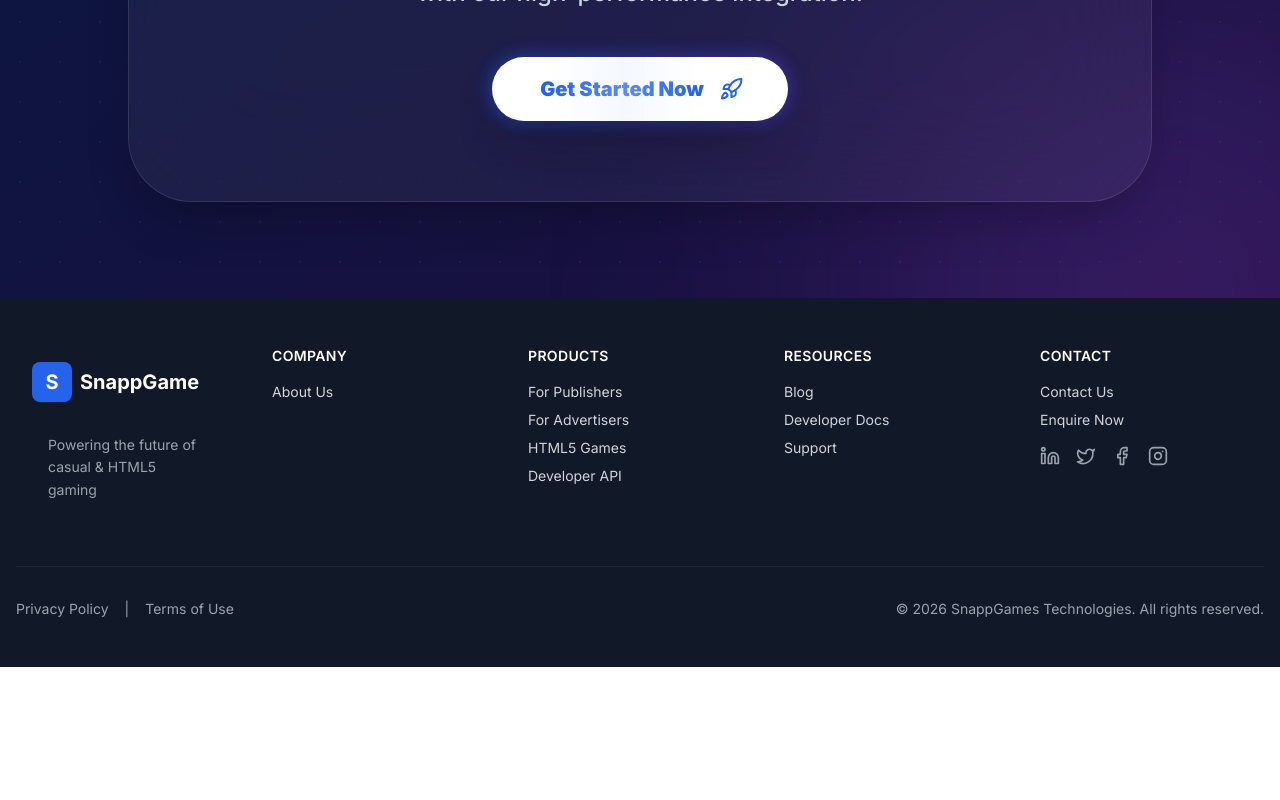
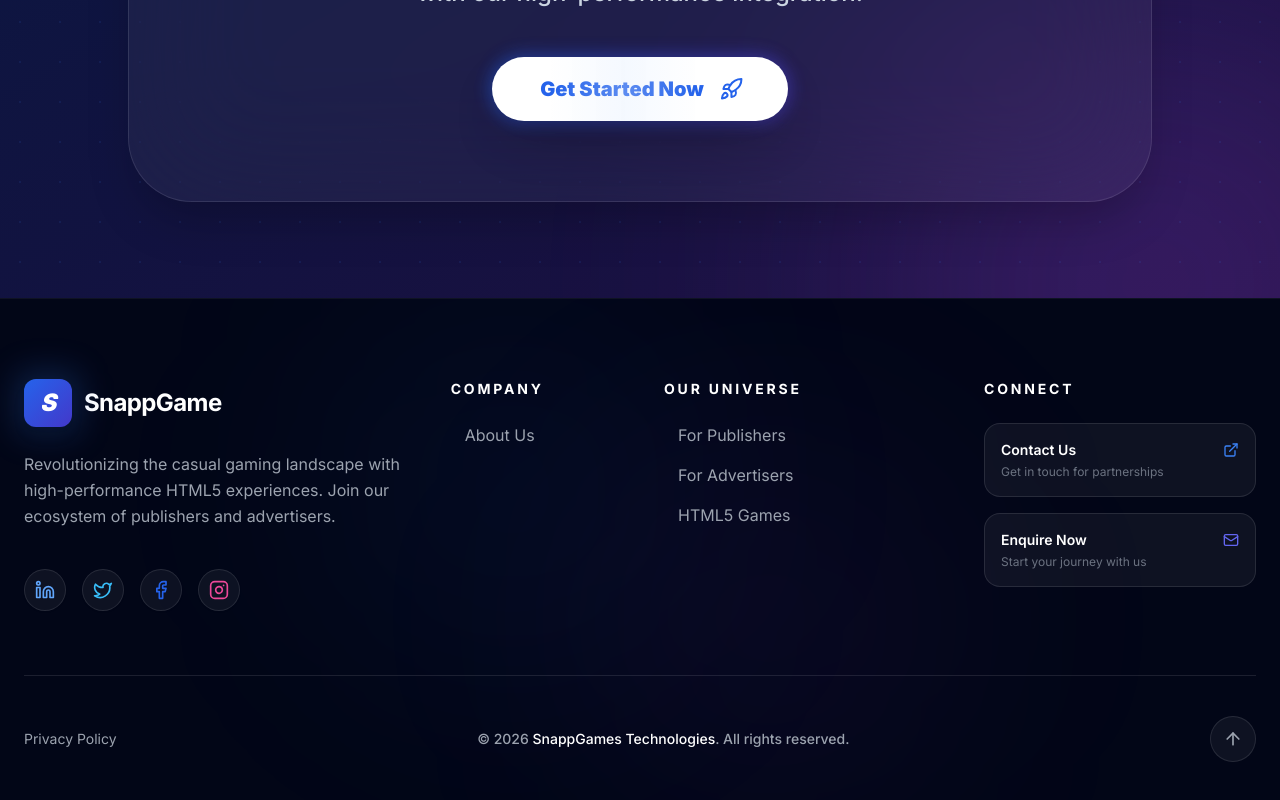
Before and after one commit to Ebook1564/portfoliowebsite-updated-new, a Next.js app: page / in a window 1280 px wide. Shown: the part 8469-9269 px from the top of the page. Before the commit the page ends 9136 px from the top, so only its background shows below. Built offline with nearby package versions, Linux system fonts and the light colour scheme.

Commit message:
updated footer section

```diff
--- a/components/Footer.tsx
+++ b/components/Footer.tsx
@@ -1,161 +1,169 @@
 "use client"
 
 import Link from "next/link"
-import { Facebook, Twitter, Linkedin, Instagram } from "lucide-react"
-import { motion } from "framer-motion"
+import { Facebook, Twitter, Linkedin, Instagram, ArrowUp, Mail, ExternalLink } from "lucide-react"
+import { motion, AnimatePresence } from "framer-motion"
+import { useState } from "react"
 
 export function Footer() {
+  const [isHovered, setIsHovered] = useState<string | null>(null)
+
+  const scrollToTop = () => {
+    window.scrollTo({ top: 0, behavior: "smooth" })
+  }
+
+  const socialLinks = [
+    { icon: Linkedin, href: "#", label: "LinkedIn", color: "text-blue-400" },
+    { icon: Twitter, href: "#", label: "Twitter", color: "text-sky-400" },
+    { icon: Facebook, href: "#", label: "Facebook", color: "text-blue-600" },
+    { icon: Instagram, href: "#", label: "Instagram", color: "text-pink-500" },
+  ]
+
+  const containerVariants = {
+    hidden: { opacity: 0, y: 20 },
+    visible: {
+      opacity: 1,
+      y: 0,
+      transition: {
+        duration: 0.6,
+        staggerChildren: 0.1,
+      },
+    },
+  }
+
+  const itemVariants = {
+    hidden: { opacity: 0, y: 10 },
+    visible: { opacity: 1, y: 0 },
+  }
+
   return (
-    <footer className="bg-gray-900 text-gray-300">
-      <div className="container mx-auto px-4 py-12">
-        <div className="grid grid-cols-1 md:grid-cols-2 lg:grid-cols-5 gap-8 mb-8">
-          {/* Left Section - Logo & Tagline */}
-          <div className="lg:col-span-1 p-4">
-            <Link href="/" className="flex items-center gap-2 mb-4 group">
-              <div className="w-10 h-10 bg-blue-600 rounded-lg flex items-center justify-center group-hover:scale-110 transition-transform">
-                <span className="text-xl font-bold text-white">S</span>
+    <footer className="relative bg-[#020617] text-gray-400 overflow-hidden border-t border-white/5">
+      {/* Decorative Background Elements */}
+      <div className="absolute top-0 left-1/4 w-96 h-96 bg-blue-500/5 rounded-full blur-[120px] pointer-events-none" />
+      <div className="absolute bottom-0 right-1/4 w-96 h-96 bg-purple-500/5 rounded-full blur-[120px] pointer-events-none" />
+
+      <div className="container mx-auto px-6 pt-20 pb-12 relative z-10">
+        <motion.div
+          variants={containerVariants}
+          initial="hidden"
+          whileInView="visible"
+          viewport={{ once: true }}
+          className="grid grid-cols-1 md:grid-cols-2 lg:grid-cols-12 gap-12 mb-16"
+        >
+          {/* Brand Section */}
+          <motion.div variants={itemVariants} className="lg:col-span-4 space-y-6">
+            <Link href="/" className="flex items-center gap-3 group">
+              <div className="relative">
+                <div className="absolute -inset-2 bg-blue-500/20 rounded-xl blur-lg group-hover:bg-blue-500/40 transition-all" />
+                <div className="relative w-12 h-12 bg-gradient-to-br from-blue-600 to-indigo-700 rounded-xl flex items-center justify-center shadow-lg transform group-hover:scale-110 transition-transform duration-300">
+                  <span className="text-2xl font-black text-white italic">S</span>
+                </div>
               </div>
-              <span className="text-xl font-bold text-white">SnappGame</span>
+              <span className="text-2xl font-bold text-white tracking-tight group-hover:text-blue-400 transition-colors">
+                SnappGame
+              </span>
             </Link>
-            <p className="text-sm text-gray-400 leading-relaxed mt-2 p-4">
-              Powering the future of casual & HTML5 gaming
+            <p className="text-base leading-relaxed max-w-sm">
+              Revolutionizing the casual gaming landscape with high-performance HTML5 experiences. Join our ecosystem of publishers and advertisers.
             </p>
-          </div>
+            <div className="flex items-center gap-4 pt-4">
+              {socialLinks.map((social) => (
+                <motion.a
+                  key={social.label}
+                  href={social.href}
+                  aria-label={social.label}
+                  whileHover={{ y: -5, scale: 1.1 }}
+                  whileTap={{ scale: 0.95 }}
+                  className={`p-2.5 rounded-full bg-white/5 border border-white/10 ${social.color} hover:bg-white/10 hover:border-white/20 transition-all shadow-sm`}
+                >
+                  <social.icon className="w-5 h-5" />
+                </motion.a>
+              ))}
+            </div>
+          </motion.div>
 
-          {/* Company */}
-          <div>
-            <h4 className="text-white font-semibold mb-4 text-sm uppercase tracking-wide">Company</h4>
-            <ul className="space-y-2 text-sm">
+          {/* Navigation Links */}
+          <motion.div variants={itemVariants} className="lg:col-span-2">
+            <h4 className="text-white font-bold mb-6 text-sm uppercase tracking-[0.2em]">Company</h4>
+            <ul className="space-y-4">
               <li>
-                <Link href="/about" className="hover:text-white transition-colors">
+                <Link href="/about" className="group flex items-center gap-2 hover:text-white transition-colors">
+                  <span className="w-1.5 h-1.5 rounded-full bg-blue-500 opacity-0 group-hover:opacity-100 transition-opacity" />
                   About Us
                 </Link>
               </li>
+            </ul>
+          </motion.div>
 
+          <motion.div variants={itemVariants} className="lg:col-span-3">
+            <h4 className="text-white font-bold mb-6 text-sm uppercase tracking-[0.2em]">Our Universe</h4>
+            <ul className="space-y-4">
+              {[
+                { name: "For Publishers", href: "/publishers" },
+                { name: "For Advertisers", href: "/advertisers" },
+                { name: "HTML5 Games", href: "/games" },
+              ].map((link) => (
+                <li key={link.name}>
+                  <Link href={link.href} className="group flex items-center gap-2 hover:text-white transition-colors">
+                    <span className="w-1.5 h-1.5 rounded-full bg-indigo-500 opacity-0 group-hover:opacity-100 transition-opacity" />
+                    {link.name}
+                  </Link>
+                </li>
+              ))}
             </ul>
-          </div>
+          </motion.div>
 
-          {/* Products */}
-          <div>
-            <h4 className="text-white font-semibold mb-4 text-sm uppercase tracking-wide">Products</h4>
-            <ul className="space-y-2 text-sm">
-              <li>
-                <Link href="/publishers" className="hover:text-white transition-colors">
-                  For Publishers
-                </Link>
-              </li>
-              <li>
-                <Link href="/advertisers" className="hover:text-white transition-colors">
-                  For Advertisers
-                </Link>
-              </li>
-              <li>
-                <Link href="/games" className="hover:text-white transition-colors">
-                  HTML5 Games
-                </Link>
-              </li>
-              <li>
-                <Link href="/api" className="hover:text-white transition-colors">
-                  Developer API
-                </Link>
-              </li>
-            </ul>
-          </div>
-
-          {/* Resources */}
-          <div>
-            <h4 className="text-white font-semibold mb-4 text-sm uppercase tracking-wide">Resources</h4>
-            <ul className="space-y-2 text-sm">
-              <li>
-                <Link href="/blog" className="hover:text-white transition-colors">
-                  Blog
-                </Link>
-              </li>
-              <li>
-                <Link href="/docs" className="hover:text-white transition-colors">
-                  Developer Docs
-                </Link>
-              </li>
-
-              <li>
-                <Link href="/support" className="hover:text-white transition-colors">
-                  Support
-                </Link>
-              </li>
-            </ul>
-          </div>
-
-          {/* Contact */}
-          <div>
-            <h4 className="text-white font-semibold mb-4 text-sm uppercase tracking-wide">Contact</h4>
-            <ul className="space-y-2 text-sm mb-4">
-              <li>
-                <Link href="/enquire" className="hover:text-white transition-colors">
-                  Contact Us
-                </Link>
-              </li>
-              <li>
-                <Link href="/enquire" className="hover:text-white transition-colors">
-                  Enquire Now
-                </Link>
-              </li>
-            </ul>
-            <div className="flex gap-4 mt-4">
-              <motion.a
-                href="#"
-                className="text-gray-400 hover:text-white transition-colors"
-                aria-label="LinkedIn"
-                whileHover={{ scale: 1.2, rotate: 5 }}
-                whileTap={{ scale: 0.9 }}
+          {/* Contact Section */}
+          <motion.div variants={itemVariants} className="lg:col-span-3">
+            <h4 className="text-white font-bold mb-6 text-sm uppercase tracking-[0.2em]">Connect</h4>
+            <div className="space-y-4">
+              <Link
+                href="/enquire"
+                className="group flex flex-col p-4 rounded-2xl bg-white/5 border border-white/10 hover:bg-white/10 hover:border-blue-500/50 transition-all duration-300"
               >
-                <Linkedin className="h-5 w-5" />
-              </motion.a>
-              <motion.a
-                href="#"
-                className="text-gray-400 hover:text-white transition-colors"
-                aria-label="Twitter"
-                whileHover={{ scale: 1.2, rotate: 5 }}
-                whileTap={{ scale: 0.9 }}
+                <div className="flex items-center justify-between mb-1">
+                  <span className="text-sm font-semibold text-white">Contact Us</span>
+                  <ExternalLink className="w-4 h-4 text-blue-500 group-hover:translate-x-1 group-hover:-translate-y-1 transition-transform" />
+                </div>
+                <p className="text-xs text-gray-500">Get in touch for partnerships</p>
+              </Link>
+              <Link
+                href="/enquire"
+                className="group flex flex-col p-4 rounded-2xl bg-white/5 border border-white/10 hover:bg-white/10 hover:border-indigo-500/50 transition-all duration-300"
               >
-                <Twitter className="h-5 w-5" />
-              </motion.a>
-              <motion.a
-                href="#"
-                className="text-gray-400 hover:text-white transition-colors"
-                aria-label="Facebook"
-                whileHover={{ scale: 1.2, rotate: 5 }}
-                whileTap={{ scale: 0.9 }}
-              >
-                <Facebook className="h-5 w-5" />
-              </motion.a>
-              <motion.a
-                href="#"
-                className="text-gray-400 hover:text-white transition-colors"
-                aria-label="Instagram"
-                whileHover={{ scale: 1.2, rotate: 5 }}
-                whileTap={{ scale: 0.9 }}
-              >
-                <Instagram className="h-5 w-5" />
-              </motion.a>
+                <div className="flex items-center justify-between mb-1">
+                  <span className="text-sm font-semibold text-white">Enquire Now</span>
+                  <Mail className="w-4 h-4 text-indigo-500 group-hover:scale-110 transition-transform" />
+                </div>
+                <p className="text-xs text-gray-500">Start your journey with us</p>
+              </Link>
             </div>
-          </div>
-        </div>
+          </motion.div>
+        </motion.div>
 
         {/* Bottom Bar */}
-        <div className="border-t border-gray-800 pt-8">
-          <div className="flex flex-col md:flex-row justify-between items-center gap-4 text-sm text-gray-400">
-            <div className="flex flex-wrap gap-4 justify-center md:justify-start">
-              <Link href="/privacy" className="hover:text-white transition-colors">
+        <div className="border-t border-white/10 pt-10 relative">
+          <div className="flex flex-col md:flex-row justify-between items-center gap-8 text-sm">
+            <div className="flex items-center gap-8">
+              <Link href="/privacy" className="hover:text-white transition-colors underline-offset-4 hover:underline">
                 Privacy Policy
               </Link>
-              <span className="hidden md:inline">|</span>
-              <Link href="/terms" className="hover:text-white transition-colors">
-                Terms of Use
-              </Link>
+
             </div>
-            <p className="text-center md:text-right">
-              © 2026 SnappGames Technologies. All rights reserved.
+
+            <p className="order-last md:order-none font-medium">
+              © 2026 <span className="text-white">SnappGames Technologies</span>. All rights reserved.
             </p>
+
+            <motion.button
+              onClick={scrollToTop}
+              whileHover={{ y: -5 }}
+              whileTap={{ scale: 0.9 }}
+              className="p-3 bg-white/5 hover:bg-white/10 border border-white/10 rounded-full group transition-all"
+              aria-label="Scroll to top"
+            >
+              <ArrowUp className="w-5 h-5 text-gray-400 group-hover:text-white" />
+            </motion.button>
           </div>
         </div>
       </div>
```
